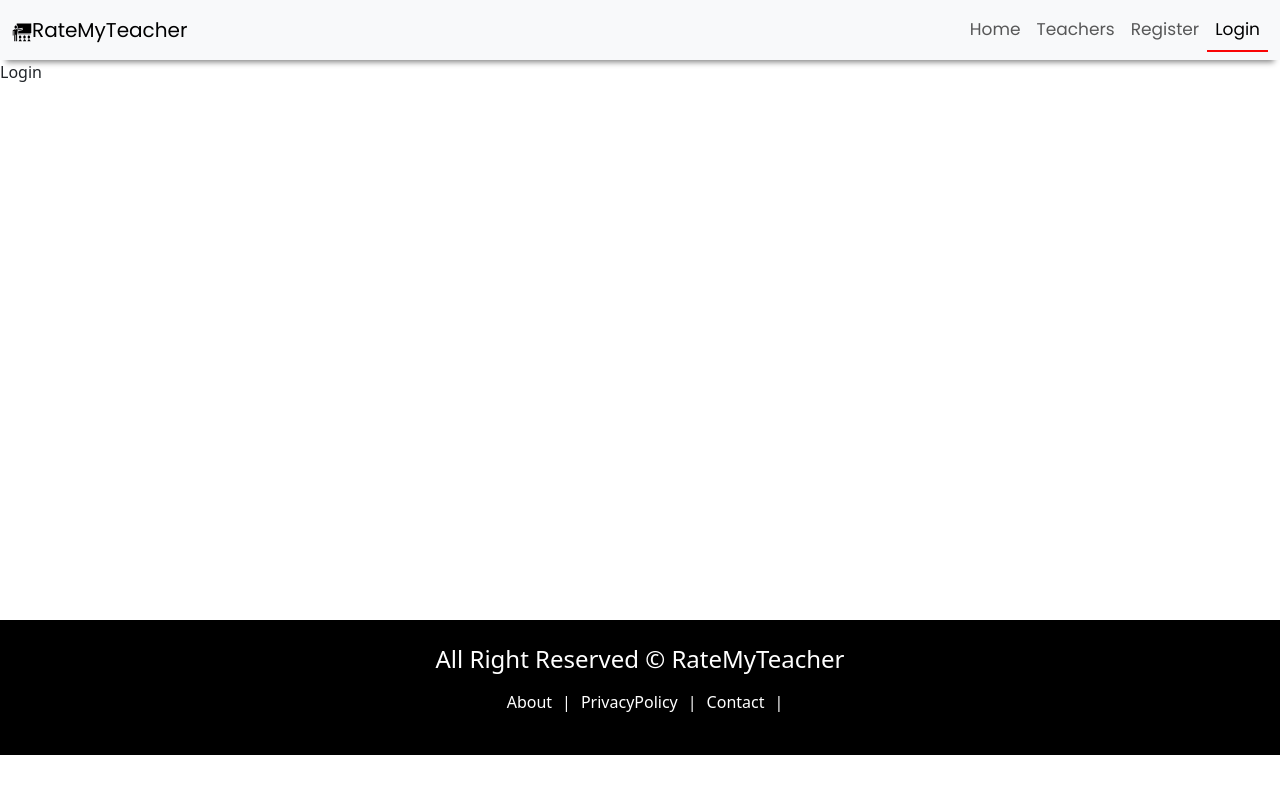
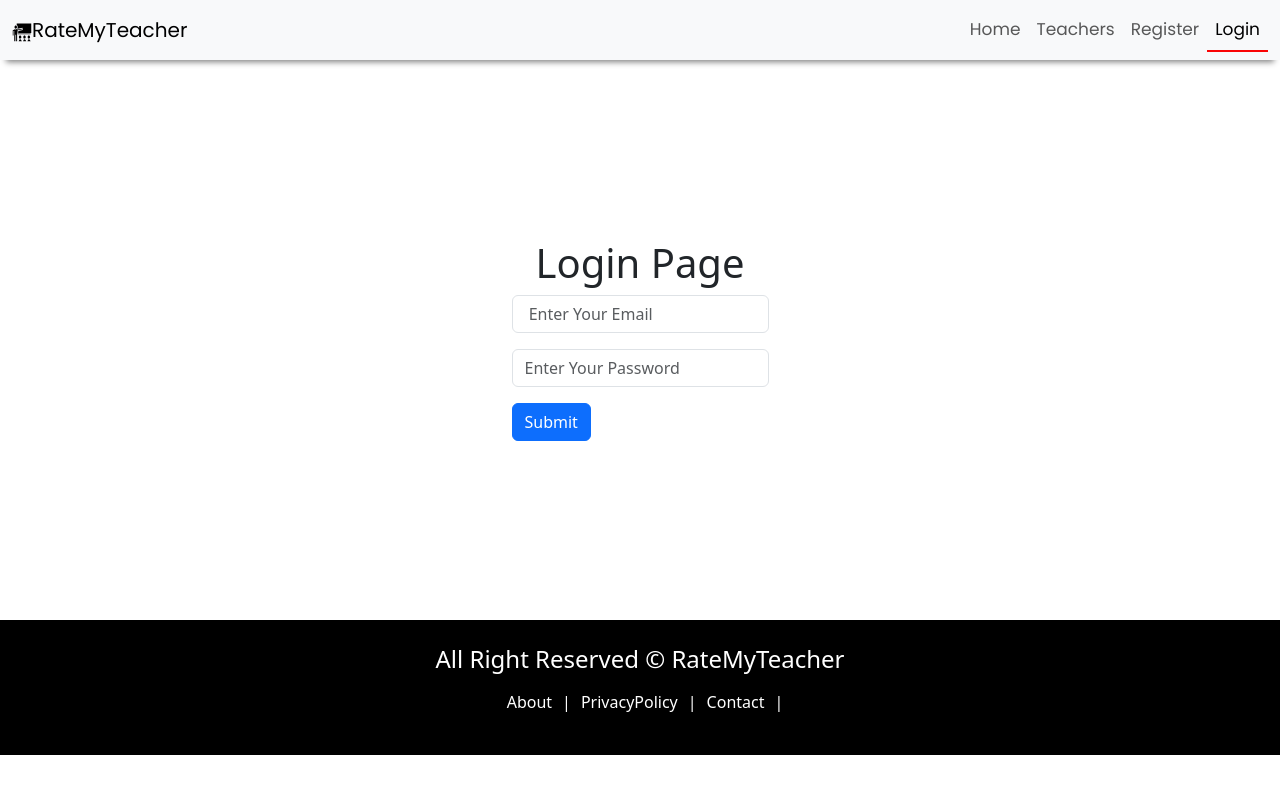
Before and after one commit to sheelaadhikari/RateMyTeacher, a React (Create React App) app in the folder client/: page /login in a window 1280 px wide. Shown: the top 794 px of the page. Built offline with nearby package versions, Linux system fonts and the light colour scheme.

Commit message:
login page

```diff
--- a/client/src/pages/About.js
+++ b/client/src/pages/About.js
@@ -15,7 +15,7 @@ const About = () => {
                     <h1 className='bg-dark p-4 text-white text-center mt-5 '>About Us</h1>
                     <p className='text-justify mt-2'>
                         RateMyProfessors.com (RMP) is a review site, founded in May 1999 by John Swapceinski,
-                        a software engineer from Menlo Park, California, which allows anyone to assign ratings to
+                        a software engineer from Menlo Park, California, which allows anyone to assign ratings to any teachers and choose best one among them.
                     </p>
 
 
--- a/client/src/pages/auth/Login.js
+++ b/client/src/pages/auth/Login.js
@@ -1,10 +1,57 @@
-import React from 'react'
-import Layout from '../../components/Layout/Layout'
+import React, { useState } from 'react';
+import Layout from '../../components/Layout/Layout';
+import { toast } from 'react-toastify';
+
 
 const Login = () => {
+
+
+    const [email, setEmail] = useState("");
+    const [password, setPassword] = useState("");
+
+
+
+    //  form function
+    const handleSubmit = (e) => {
+        e.preventDefault();
+        console.log(email, password,);
+        toast.success("login successful");
+    };
+
+
+
     return (
-        <Layout>Login</Layout>
-    )
-}
+        <Layout title="Register - RateMyTeacher">
+            <div className='register'>
+                <h1>Login Page</h1>
+                <form onSubmit={handleSubmit}>
+
+
+                    <div className="mb-3">
+                        <input type="email"
+                            value={email}
+                            onChange={(e) => { setEmail(e.target.value) }}
+                            className="form-control" id="exampleInputEmail" aria-describedby="emailHelp" placeholder=' Enter Your Email' required />
+                    </div>
+
+
+                    <div className="mb-3">
+                        <input type="password"
+                            value={password}
+                            onChange={(e) => { setPassword(e.target.value) }}
+                            className="form-control" id="exampleInputPassword" placeholder='Enter Your Password' required />
+                    </div>
+
+
+
+
+                    <button type="submit" className="btn btn-primary">Submit</button>
+                </form>
+
+            </div>
+        </Layout>
+    );
+};
+
 
 export default Login
```
